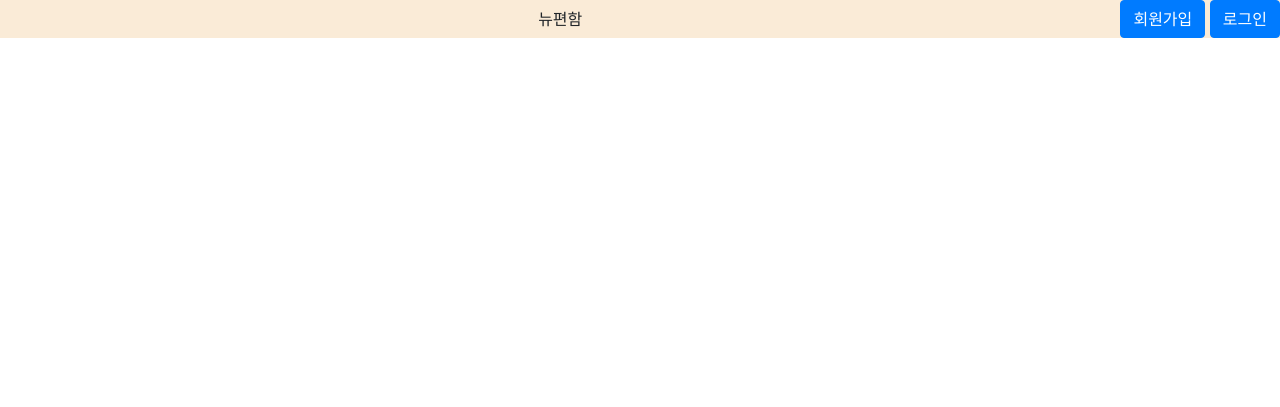
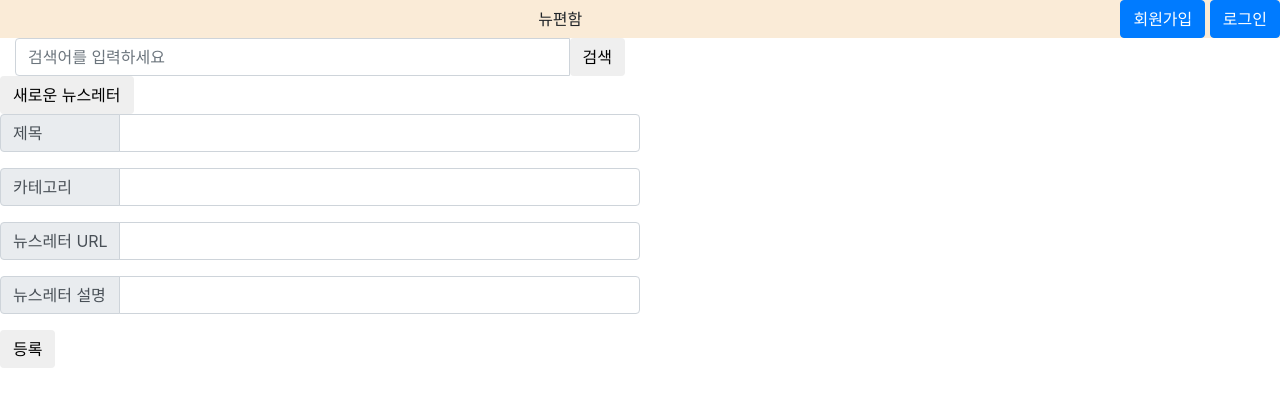
Before and after one commit to chochoq/newpyeonham, a Flask app: page / in a window 1280 px wide. Shown: the top 407 px of the page. Run offline with Flask 2, Linux system fonts and the light colour scheme; some libraries are stand-ins or nearby versions; some web fonts are replaced.

Commit message:
add searchbar div

```diff
--- a/templates/index.html
+++ b/templates/index.html
@@ -18,16 +18,15 @@
             crossorigin="anonymous"></script>
 
 
-
     <!-- 구글폰트 -->
     <link href="https://fonts.googleapis.com/css?family=Stylish&display=swap" rel="stylesheet">
 
     <title>Title</title>
 
     <!-- CSS -->
-    <link rel= "stylesheet" type="text/css" href="/static/css/loginStyle.css">
-    <link rel= "stylesheet" type="text/css" href="/static/css/recomStyle.css">
-    <link rel= "stylesheet" type="text/css" href="/static/css/serchbarStyle.css">
+    <link rel="stylesheet" type="text/css" href="/static/css/loginStyle.css">
+    <link rel="stylesheet" type="text/css" href="/static/css/recomStyle.css">
+    <link rel="stylesheet" type="text/css" href="/static/css/serchbarStyle.css">
 
 </head>
 <body>
@@ -36,7 +35,7 @@
     <i></i>
     <span class="title">뉴편함</span>
     <div class="button_box">
-        <input class="btn btn-primary signup_btn" type="button" value="회원가입" >
+        <input class="btn btn-primary signup_btn" type="button" value="회원가입">
         <input class="btn btn-primary login_btn" type="button" value="로그인">
     </div>
 </nav>
@@ -86,8 +85,52 @@
         <button type="button" class="btn btn-info">로그인</button>
     </section>
 </div>
+
+
+<div class="searchbar">
+    <!--    검색 -->
+    <div class="col-lg-6">
+        <div class="input-group">
+            <input type="text" class="form-control" placeholder="검색어를 입력하세요">
+            <span class="input-group-btn">
+                <button class="btn btn-default" type="button">검색</button>
+              </span>
+        </div><!-- /input-group -->
+    </div><!-- /.col-lg-6 -->
+    <button type="button" class="btn btn-default">새로운 뉴스레터</button>
+    <!--    뉴스레터 등록 div-->
+    <div class="input-group mb-3">
+        <div class="input-group-prepend">
+            <span class="input-group-text">제목</span>
+        </div>
+        <input type="text" class="form-control" aria-label="Default" aria-describedby="inputGroup-sizing-default">
+    </div>
+    <div class="input-group mb-3">
+        <div class="input-group-prepend">
+            <span class="input-group-text">카테고리</span>
+        </div>
+        <input type="text" class="form-control" aria-label="Default" aria-describedby="inputGroup-sizing-default">
+    </div>
+    <div class="input-group mb-3">
+        <div class="input-group-prepend">
+            <span class="input-group-text">뉴스레터 URL</span>
+        </div>
+        <input type="text" class="form-control" aria-label="Default" aria-describedby="inputGroup-sizing-default">
+    </div>
+    <div class="input-group mb-3">
+        <div class="input-group-prepend">
+            <span class="input-group-text">뉴스레터 설명</span>
+        </div>
+        <input type="text" class="form-control" aria-label="Default" aria-describedby="inputGroup-sizing-default">
+    </div>
+    <button type="button" class="btn btn-default">등록</button>
+</div>
+
 <div></div>
 <div></div>
+
+
+</div>
 
 </body>
 <script src="/static/script/loginJs.js"></script>
```
Lines whose indentation alone changed are shown as unchanged.
